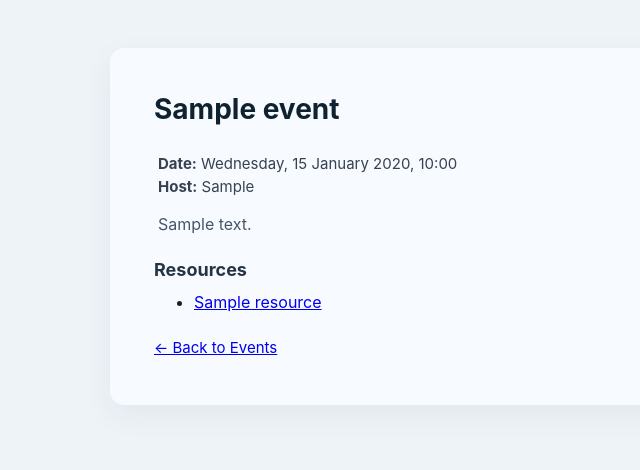
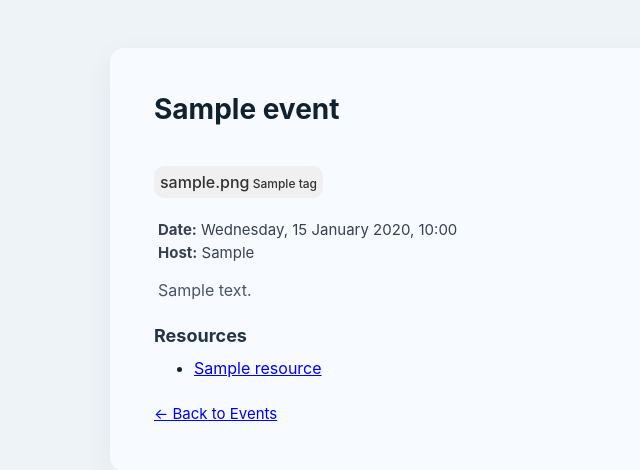
Before and after one commit to NickTimosh/postplaton, a Flask app: page /events/1 in a window 1280 px wide. Shown: the part 60-530 px from the top of the page, without its empty margins (0-640 px from the left). Run offline with Flask 3, Linux system fonts and the light colour scheme; tables that the repository leaves empty hold one stand-in row (values such as "Sample post").

Commit message:
Render Event Tags

```diff
--- a/app/static/styles.css
+++ b/app/static/styles.css
@@ -171,7 +171,7 @@ body {
 
 .event-title a {
   color:#1f2937;
-  text-decoration:none;
+  text-decoration:underline;
   font-weight:800;
 }
 
@@ -471,3 +471,27 @@ body {
   filter: brightness(90%);
   transition: 0.2s ease-in-out;
 }
+
+.event-tag {
+  background-color: #eef3f8;
+  border-radius: 4px;
+  padding: 2px 6px;
+  font-size: 0.75em;
+  margin-right: 6px;
+  margin-left: 12px;
+}
+
+.event-detail-tag {
+    display: inline-block;
+    background-color: #f0f0f0;
+    color: #333;
+    font-size: 12px;
+    font-weight: 500;
+    padding: 6px 6px;
+    border-radius: 10px;
+    vertical-align: middle;
+}
+
+.event-detail-tag .tag-icon {
+    font-size: 16px;
+}
--- a/app/templates/event_detail.html
+++ b/app/templates/event_detail.html
@@ -4,6 +4,11 @@
 <section class="events-page">
 
     <h1 class="page-title">{{ event.title }}</h1>
+
+    <p class="event-detail-tag">
+        <span class="tag-icon">{{ event.tag.icon or '🤔' }}</span>
+        <span class="tag-name">{{ event.tag.name }}</span>
+    </p>
 
     <div class="event-details-block">
 
--- a/app/templates/events.html
+++ b/app/templates/events.html
@@ -34,6 +34,7 @@
           <div class="event-main">
             <h3 class="event-title">
               <a href="{{ url_for('events.event_detail', event_id=event.id) }}">{{ event.title }}</a>
+              <span class="event-tag">{{ event.tag.icon or '🤔' }} {{ event.tag.name }}</span>
             </h3>
 
             <p class="event-desc">{{ event.description }}</p>
--- a/app/templates/past_events.html
+++ b/app/templates/past_events.html
@@ -24,6 +24,7 @@
       <div class="event-main">
         <h3 class="event-title">
           <a href="{{ url_for('events.event_detail', event_id=event.id) }}">{{ event.title }}</a>
+          <span class="event-tag">{{ event.tag.icon or '🤔' }} {{ event.tag.name }}</span>
         </h3>
         <p class="event-desc">{{ event.description }}</p>
       </div>
```
